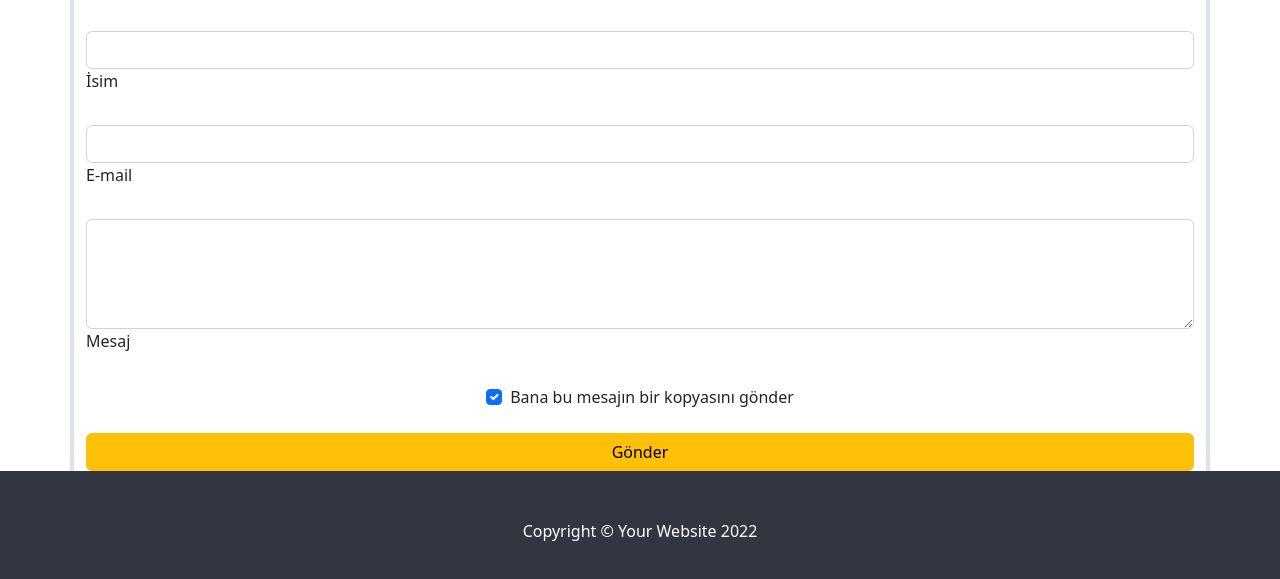
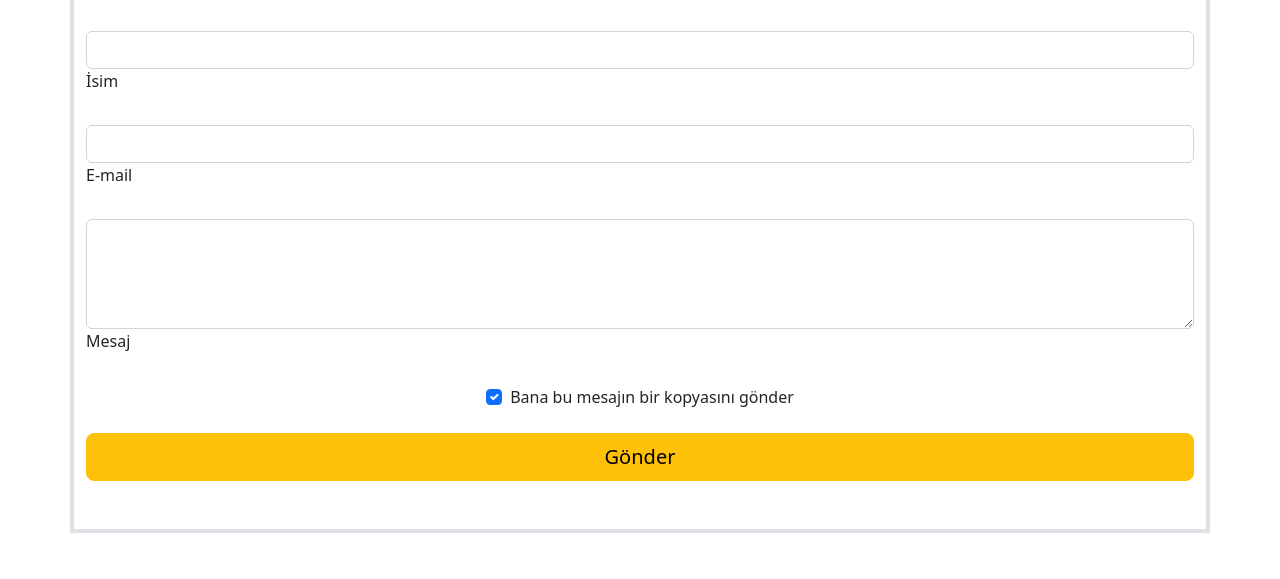
Before and after one commit to VeyselGaziDuran/Bootstrap-Agency-Template, a plain HTML site: page content.html in a window 1280 px wide. Shown: the part 209-788 px from the top of the page. Drawn offline with nearby package versions, Linux system fonts and the light colour scheme.

Commit message:
Update content.html

```diff
--- a/content.html
+++ b/content.html
@@ -9,7 +9,7 @@
     <link rel="stylesheet" href="style.css">
     <title>Document</title>
 </head>
-<body>
+<body >
 
     <!-- Navbar -->
     <nav class="navbar navbar-expand-sm bg-dark navbar-dark">
@@ -70,18 +70,13 @@
                 </div>
 
                 <!-- Submit button -->
-                <button type="submit" class="btn btn-warning bt mb-5 col-12">Gönder</button>
+                <button type="submit" class="btn btn-warning btn-lg btn- mb-5 col-12">Gönder</button>
             </form>
          </div>
       </div >
 
 
-      <!-- Footer -->
-      <div class="fixed-bottom mt-5">
-      <footer class="py-5 footer mt-5 mb-0 ">
-        <div class="container"><p class=" m-0 text-center text-white">Copyright &copy; Your Website 2022</p></div>
-    </footer>
-  </div>
+
 
     <script src="https://cdn.jsdelivr.net/npm/bootstrap@5.2.0/dist/js/bootstrap.bundle.min.js" integrity="sha384-A3rJD856KowSb7dwlZdYEkO39Gagi7vIsF0jrRAoQmDKKtQBHUuLZ9AsSv4jD4Xa" crossorigin="anonymous"></script>
 </body>
```
